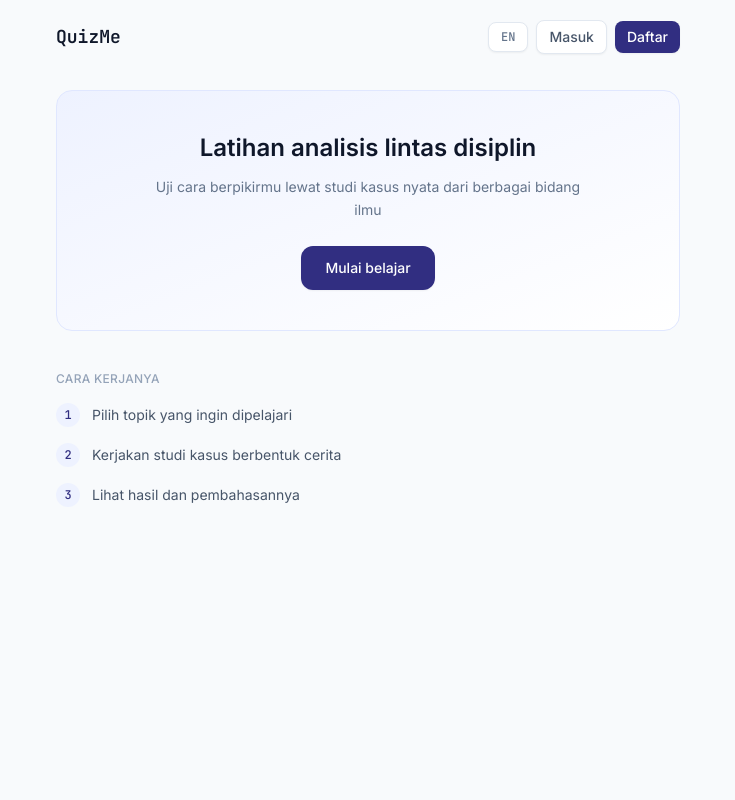
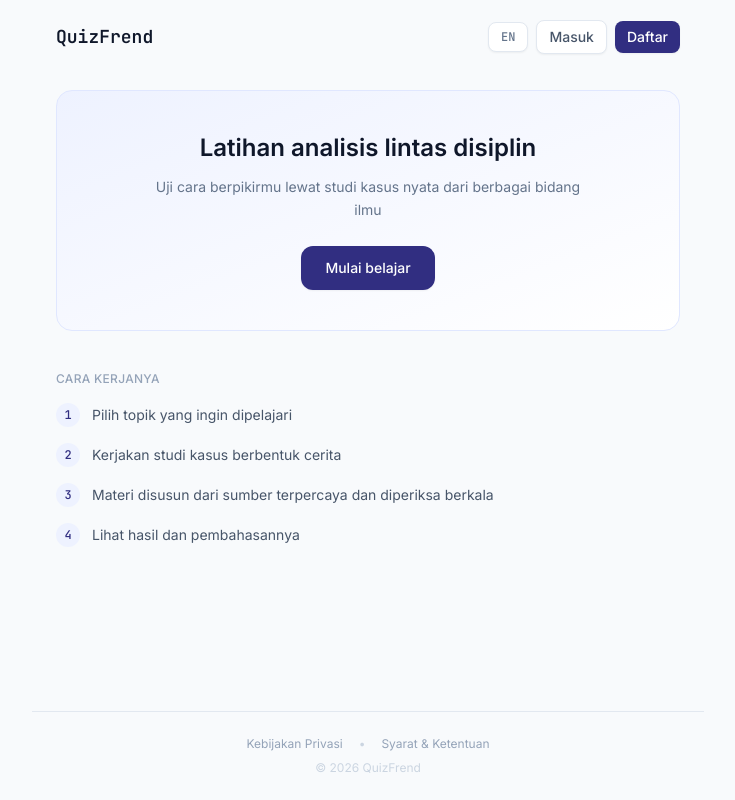
Before and after one commit to rioopr-beep/quizme, a Next.js app: page / in a window 1280 px wide. Shown: the whole page, without its empty margins (272-1007 px from the left). Built offline with nearby package versions, Linux system fonts and the light colour scheme; no server answers.

Commit message:
Update page.tsx

```diff
--- a/app/page.tsx
+++ b/app/page.tsx
@@ -54,7 +54,13 @@ export default function LandingPage(): JSX.Element {
       language === 'id'
         ? 'Kerjakan studi kasus berbentuk cerita'
         : 'Work through story-based case studies',
-    step3: language === 'id' ? 'Lihat hasil dan pembahasannya' : 'See your results and review',
+    step3:
+      language === 'id'
+        ? 'Materi disusun dari sumber terpercaya dan diperiksa berkala'
+        : 'Content is curated from trusted sources and reviewed regularly',
+    step4: language === 'id' ? 'Lihat hasil dan pembahasannya' : 'See your results and review',
+    privacy: language === 'id' ? 'Kebijakan Privasi' : 'Privacy Policy',
+    terms: language === 'id' ? 'Syarat & Ketentuan' : 'Terms & Conditions',
   };
 
   if (isChecking) {
@@ -66,10 +72,10 @@ export default function LandingPage(): JSX.Element {
   }
 
   return (
-    <main className="min-h-screen bg-slate-50 font-sans text-slate-800">
-      <div className="mx-auto flex max-w-2xl flex-col">
+    <main className="flex min-h-screen flex-col bg-slate-50 font-sans text-slate-800">
+      <div className="mx-auto flex w-full max-w-2xl flex-1 flex-col">
         <header className="flex items-center justify-between px-6 py-5">
-          <span className="font-mono text-lg font-semibold text-slate-900">QuizMe</span>
+          <span className="font-mono text-lg font-semibold text-slate-900">QuizFrend</span>
 
           <div className="flex items-center gap-2">
             <button
@@ -107,12 +113,12 @@ export default function LandingPage(): JSX.Element {
           </Link>
         </section>
 
-        <section className="px-6 py-10">
+        <section className="flex-1 px-6 py-10">
           <p className="mb-4 text-xs font-medium uppercase tracking-wide text-slate-400">
             {copy.howItWorks}
           </p>
           <div className="flex flex-col gap-4">
-            {[copy.step1, copy.step2, copy.step3].map((step, index) => (
+            {[copy.step1, copy.step2, copy.step3, copy.step4].map((step, index) => (
               <div key={step} className="flex items-start gap-3">
                 <span className="flex h-6 w-6 flex-shrink-0 items-center justify-center rounded-full bg-indigo-50 font-mono text-xs font-medium text-indigo-900">
                   {index + 1}
@@ -122,6 +128,21 @@ export default function LandingPage(): JSX.Element {
             ))}
           </div>
         </section>
+
+        <footer className="border-t border-slate-200 px-6 py-6">
+          <div className="flex flex-wrap items-center justify-center gap-x-4 gap-y-2 text-xs text-slate-400">
+            <Link href="/privacy" className="hover:text-indigo-900">
+              {copy.privacy}
+            </Link>
+            <span className="text-slate-300">•</span>
+            <Link href="/terms" className="hover:text-indigo-900">
+              {copy.terms}
+            </Link>
+          </div>
+          <p className="mt-2 text-center text-xs text-slate-300">
+            © {new Date().getFullYear()} QuizFrend
+          </p>
+        </footer>
       </div>
     </main>
   );
```
